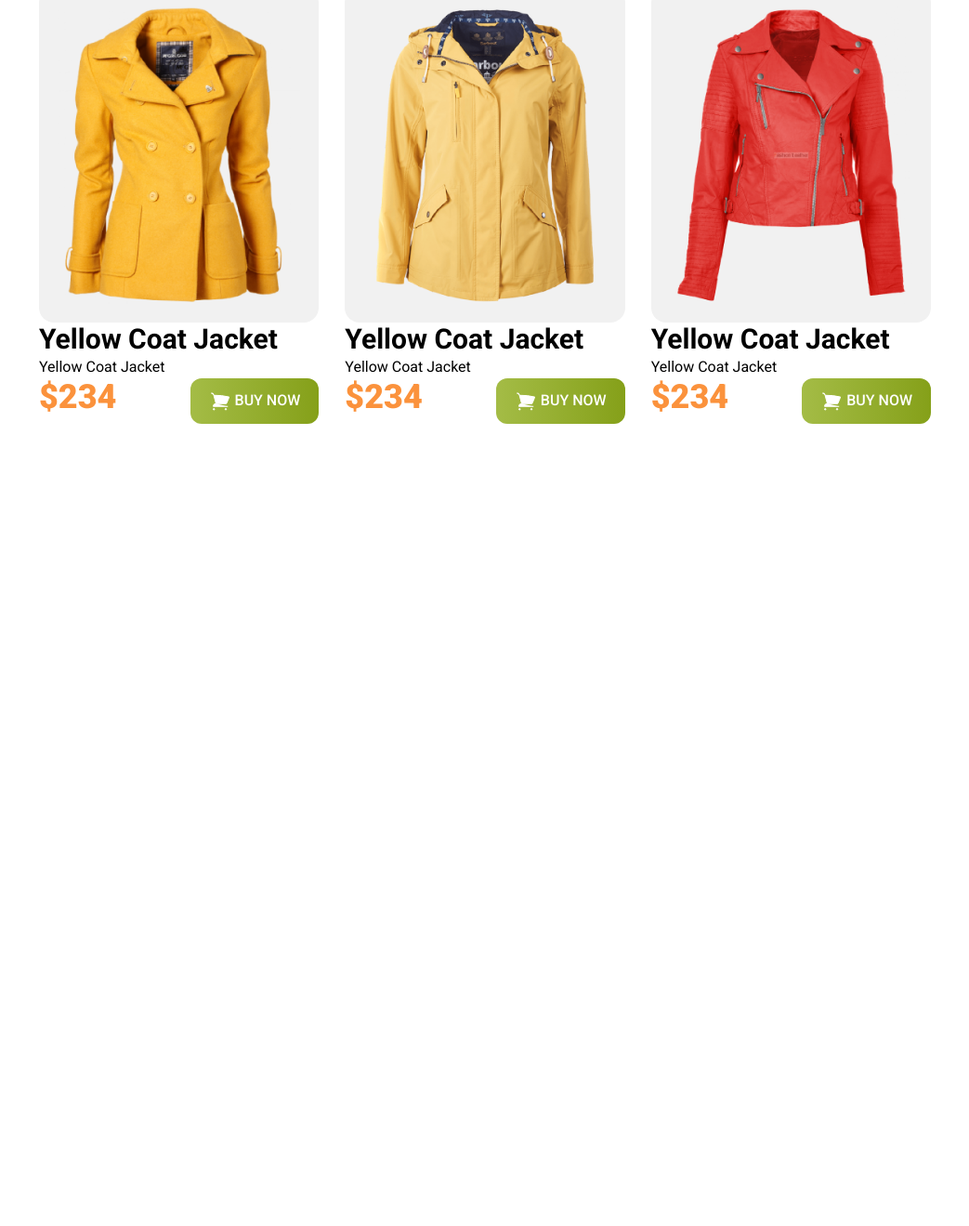
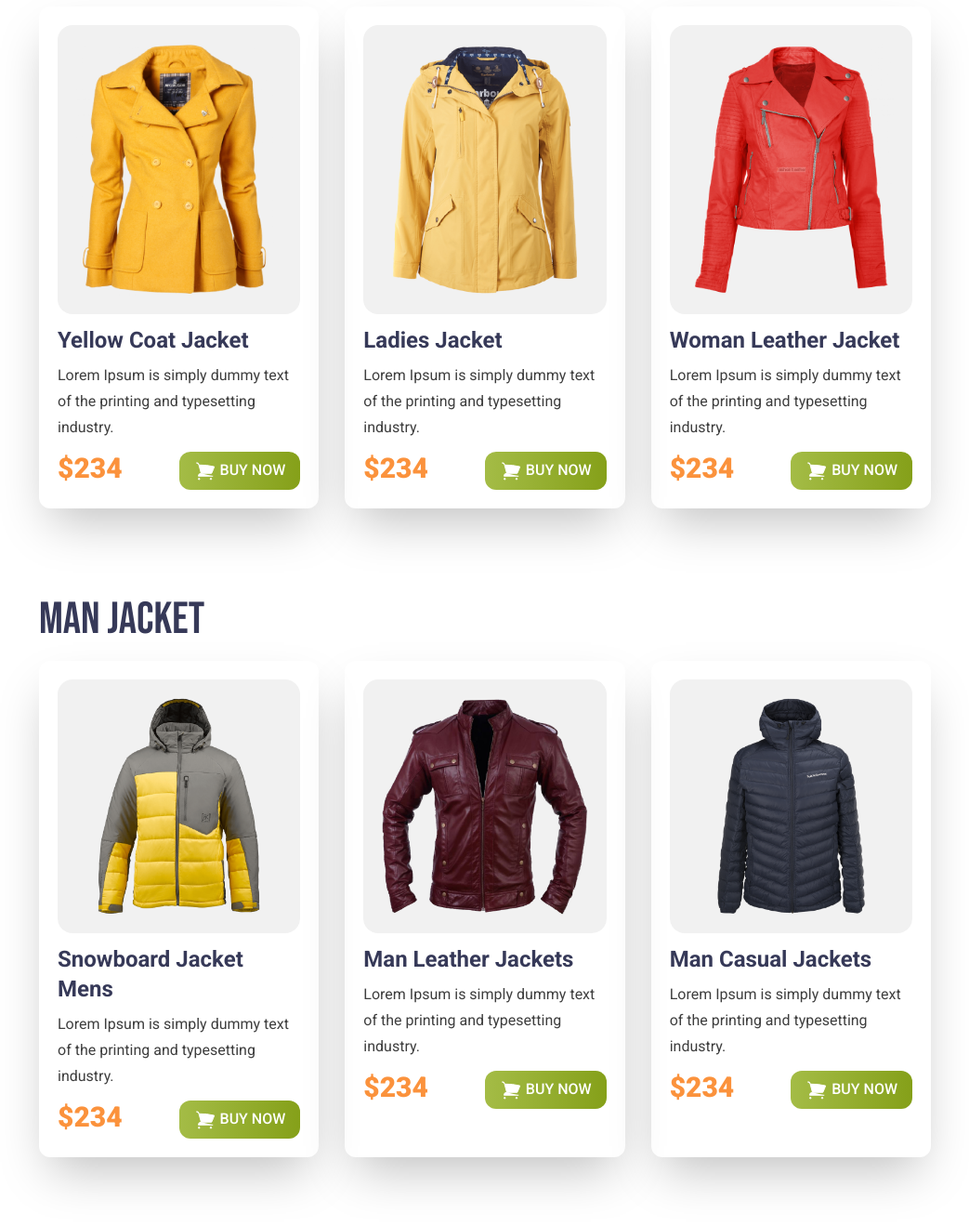
Before and after one commit to rabbani4443/penguin-fashion, a plain HTML site: page index.html in a window 1280 px wide. Shown: the part 783-2102 px from the top of the page at 93% size, without its empty margins (118-1161 px from the left). Before the commit the page ends 1335 px from the top, so only its background shows below. Drawn offline with nearby package versions, Linux system fonts and the light colour scheme.

Commit message:
Man Jacket Section Added

```diff
--- a/index.html
+++ b/index.html
@@ -52,55 +52,113 @@
     <!-- Start Main Section -->
     <main class=" py-24 w-10/12 md:w-3/4 m-auto">
         <!-- Start Woman Jackets Section -->
-        <section>
-            <h3 class="text-5xl font-bebas">Woman Jackets</h3>
+        <section >
+            <h3 class="pb-5 text-5xl font-bebas text-[#363958]">Woman Jackets</h3>
             <div class="font-roboto grid grid-cols-1 lg:grid-cols-3 md:grid-cols-2 gap-7">
                 <!-- Jacker-1 -->
-                <div >
+                <div class="shadow-2xl p-5 rounded-xl">
                     <div class="bg-[#F1F1F1] p-5 rounded-2xl"><img src="asset/images/jacket-1.png" alt=""></div>
-                    <h2 class="text-3xl font-bold ">Yellow Coat Jacket</h2>
-                    <p class="text-base  ">Yellow Coat Jacket </p>
+                    <h2 class="pt-3 text-2xl font-bold text-[#363958]">Yellow Coat Jacket</h2>
+                    <p class=" pb-3 pt-2 leading-7 text-base text-[#3E3E3E] ">Lorem Ipsum is simply dummy text of the
+                        printing and typesetting industry.</p>
                     <div class="flex justify-between">
-                        <h3 class="text-4xl font-extrabold text-orange-400">$234</h3>
+                        <h3 class="text-3xl font-extrabold text-orange-400">$234</h3>
 
-                        <button class=" py-3 px-5 uppercase rounded-xl text-white font-medium bg-gradient-to-r from-[#A4BC46] to-[#85A019]">
+                        <button class=" py-2 px-4 uppercase rounded-xl text-base text-white font-medium bg-gradient-to-r from-[#A4BC46] to-[#85A019]">
                             <svg xmlns="http://www.w3.org/2000/svg" fill="white" viewBox="0 0 24 24" strokeWidth={1.5} stroke="currentColor" class="w-6 h-6 inline">
                                 <path strokeLinecap="round" strokeLinejoin="round" d="M2.25 3h1.386c.51 0 .955.343 1.087.835l.383 1.437M7.5 14.25a3 3 0 00-3 3h15.75m-12.75-3h11.218c1.121-2.3 2.1-4.684 2.924-7.138a60.114 60.114 0 00-16.536-1.84M7.5 14.25L5.106 5.272M6 20.25a.75.75 0 11-1.5 0 .75.75 0 011.5 0zm12.75 0a.75.75 0 11-1.5 0 .75.75 0 011.5 0z" />
                               </svg>  BUY NOW</button>
                     </div>
                 </div>
                 <!-- Jacker-2 -->
-                <div >
+                <div class="shadow-2xl p-5 rounded-xl">
                     <div class="bg-[#F1F1F1] p-5 rounded-2xl"><img src="asset/images/jacket-2.png" alt=""></div>
-                    <h2 class="text-3xl font-bold ">Yellow Coat Jacket</h2>
-                    <p class="text-base  ">Yellow Coat Jacket </p>
+                    <h2 class="pt-3 text-2xl font-bold text-[#363958]">Ladies Jacket </h2>
+                    <p class=" pb-3 pt-2 leading-7 text-base text-[#3E3E3E] ">Lorem Ipsum is simply dummy text of the
+                        printing and typesetting industry.</p>
                     <div class="flex justify-between">
-                        <h3 class="text-4xl font-extrabold text-orange-400">$234</h3>
+                        <h3 class="text-3xl font-extrabold text-orange-400">$234</h3>
 
-                        <button class=" py-3 px-5 uppercase rounded-xl text-white font-medium bg-gradient-to-r from-[#A4BC46] to-[#85A019]">
+                        <button class=" py-2 px-4 uppercase rounded-xl text-base text-white font-medium bg-gradient-to-r from-[#A4BC46] to-[#85A019]">
                             <svg xmlns="http://www.w3.org/2000/svg" fill="white" viewBox="0 0 24 24" strokeWidth={1.5} stroke="currentColor" class="w-6 h-6 inline">
                                 <path strokeLinecap="round" strokeLinejoin="round" d="M2.25 3h1.386c.51 0 .955.343 1.087.835l.383 1.437M7.5 14.25a3 3 0 00-3 3h15.75m-12.75-3h11.218c1.121-2.3 2.1-4.684 2.924-7.138a60.114 60.114 0 00-16.536-1.84M7.5 14.25L5.106 5.272M6 20.25a.75.75 0 11-1.5 0 .75.75 0 011.5 0zm12.75 0a.75.75 0 11-1.5 0 .75.75 0 011.5 0z" />
                               </svg>  BUY NOW</button>
                     </div>
                 </div>
                 <!-- Jacker-3 -->
-                <div >
+                <div class="shadow-2xl p-5 rounded-xl">
                     <div class="bg-[#F1F1F1] p-5 rounded-2xl"><img src="asset/images/jacket-3.png" alt=""></div>
-                    <h2 class="text-3xl font-bold ">Yellow Coat Jacket</h2>
-                    <p class="text-base  ">Yellow Coat Jacket </p>
+                    <h2 class="pt-3 text-2xl font-bold text-[#363958]">Woman Leather Jacket </h2>
+                    <p class=" pb-3 pt-2 leading-7 text-base text-[#3E3E3E] ">Lorem Ipsum is simply dummy text of the
+                        printing and typesetting industry.</p>
                     <div class="flex justify-between">
-                        <h3 class="text-4xl font-extrabold text-orange-400">$234</h3>
+                        <h3 class="text-3xl font-extrabold text-orange-400">$234</h3>
 
-                        <button class=" py-3 px-5 uppercase rounded-xl text-white font-medium bg-gradient-to-r from-[#A4BC46] to-[#85A019]">
+                        <button class=" py-2 px-4 uppercase rounded-xl text-base text-white font-medium bg-gradient-to-r from-[#A4BC46] to-[#85A019]">
                             <svg xmlns="http://www.w3.org/2000/svg" fill="white" viewBox="0 0 24 24" strokeWidth={1.5} stroke="currentColor" class="w-6 h-6 inline">
                                 <path strokeLinecap="round" strokeLinejoin="round" d="M2.25 3h1.386c.51 0 .955.343 1.087.835l.383 1.437M7.5 14.25a3 3 0 00-3 3h15.75m-12.75-3h11.218c1.121-2.3 2.1-4.684 2.924-7.138a60.114 60.114 0 00-16.536-1.84M7.5 14.25L5.106 5.272M6 20.25a.75.75 0 11-1.5 0 .75.75 0 011.5 0zm12.75 0a.75.75 0 11-1.5 0 .75.75 0 011.5 0z" />
                               </svg>  BUY NOW</button>
                     </div>
                 </div>
 
+
             </div>
         </section>
         <!-- End Woman Jackets Section -->
+                <!-- Start Man Jacket Section -->
+                <section >
+                    <h3 class="pb-5 pt-24 text-5xl font-bebas text-[#363958]">Man Jacket</h3>
+                    <div class="font-roboto grid grid-cols-1 lg:grid-cols-3 md:grid-cols-2 gap-7">
+                        <!-- Man Jacket-1 -->
+                        <div class="shadow-2xl p-5 rounded-xl">
+                            <div class="bg-[#F1F1F1] p-5 rounded-2xl"><img src="asset/images/jacket-4.png" alt=""></div>
+                            <h2 class="pt-3 text-2xl font-bold text-[#363958]">Snowboard Jacket Mens</h2>
+                            <p class=" pb-3 pt-2 leading-7 text-base text-[#3E3E3E] ">Lorem Ipsum is simply dummy text of the
+                                printing and typesetting industry.</p>
+                            <div class="flex justify-between">
+                                <h3 class="text-3xl font-extrabold text-orange-400">$234</h3>
+
+                                <button class=" py-2 px-4 uppercase rounded-xl text-base text-white font-medium bg-gradient-to-r from-[#A4BC46] to-[#85A019]">
+                                    <svg xmlns="http://www.w3.org/2000/svg" fill="white" viewBox="0 0 24 24" strokeWidth={1.5} stroke="currentColor" class="w-6 h-6 inline">
+                                        <path strokeLinecap="round" strokeLinejoin="round" d="M2.25 3h1.386c.51 0 .955.343 1.087.835l.383 1.437M7.5 14.25a3 3 0 00-3 3h15.75m-12.75-3h11.218c1.121-2.3 2.1-4.684 2.924-7.138a60.114 60.114 0 00-16.536-1.84M7.5 14.25L5.106 5.272M6 20.25a.75.75 0 11-1.5 0 .75.75 0 011.5 0zm12.75 0a.75.75 0 11-1.5 0 .75.75 0 011.5 0z" />
+                                      </svg>  BUY NOW</button>
+                            </div>
+                        </div>
+                        <!-- Man Jacket-2 -->
+                        <div class="shadow-2xl p-5 rounded-xl">
+                            <div class="bg-[#F1F1F1] p-5 rounded-2xl"><img src="asset/images/jacket-5.png" alt=""></div>
+                            <h2 class="pt-3 text-2xl font-bold text-[#363958]">Man Leather Jackets</h2>
+                            <p class=" pb-3 pt-2 leading-7 text-base text-[#3E3E3E] ">Lorem Ipsum is simply dummy text of the
+                                printing and typesetting industry.</p>
+                            <div class="flex justify-between">
+                                <h3 class="text-3xl font-extrabold text-orange-400">$234</h3>
+
+                                <button class=" py-2 px-4 uppercase rounded-xl text-base text-white font-medium bg-gradient-to-r from-[#A4BC46] to-[#85A019]">
+                                    <svg xmlns="http://www.w3.org/2000/svg" fill="white" viewBox="0 0 24 24" strokeWidth={1.5} stroke="currentColor" class="w-6 h-6 inline">
+                                        <path strokeLinecap="round" strokeLinejoin="round" d="M2.25 3h1.386c.51 0 .955.343 1.087.835l.383 1.437M7.5 14.25a3 3 0 00-3 3h15.75m-12.75-3h11.218c1.121-2.3 2.1-4.684 2.924-7.138a60.114 60.114 0 00-16.536-1.84M7.5 14.25L5.106 5.272M6 20.25a.75.75 0 11-1.5 0 .75.75 0 011.5 0zm12.75 0a.75.75 0 11-1.5 0 .75.75 0 011.5 0z" />
+                                      </svg>  BUY NOW</button>
+                            </div>
+                        </div>
+                        <!-- Man Jacket-3 -->
+                        <div class="shadow-2xl p-5 rounded-xl">
+                            <div class="bg-[#F1F1F1] p-5 rounded-2xl"><img src="asset/images/jacket-6.png" alt=""></div>
+                            <h2 class="pt-3 text-2xl font-bold text-[#363958]">Man Casual Jackets </h2>
+                            <p class=" pb-3 pt-2 leading-7 text-base text-[#3E3E3E] ">Lorem Ipsum is simply dummy text of the
+                                printing and typesetting industry.</p>
+                            <div class="flex justify-between">
+                                <h3 class="text-3xl font-extrabold text-orange-400">$234</h3>
+
+                                <button class=" py-2 px-4 uppercase rounded-xl text-base text-white font-medium bg-gradient-to-r from-[#A4BC46] to-[#85A019]">
+                                    <svg xmlns="http://www.w3.org/2000/svg" fill="white" viewBox="0 0 24 24" strokeWidth={1.5} stroke="currentColor" class="w-6 h-6 inline">
+                                        <path strokeLinecap="round" strokeLinejoin="round" d="M2.25 3h1.386c.51 0 .955.343 1.087.835l.383 1.437M7.5 14.25a3 3 0 00-3 3h15.75m-12.75-3h11.218c1.121-2.3 2.1-4.684 2.924-7.138a60.114 60.114 0 00-16.536-1.84M7.5 14.25L5.106 5.272M6 20.25a.75.75 0 11-1.5 0 .75.75 0 011.5 0zm12.75 0a.75.75 0 11-1.5 0 .75.75 0 011.5 0z" />
+                                      </svg>  BUY NOW</button>
+                            </div>
+                        </div>
+
+
+                    </div>
+                </section>
+                <!-- End Man Jacket Section -->
     </main>
     <!-- End Main Section -->
     <footer></footer>
```
